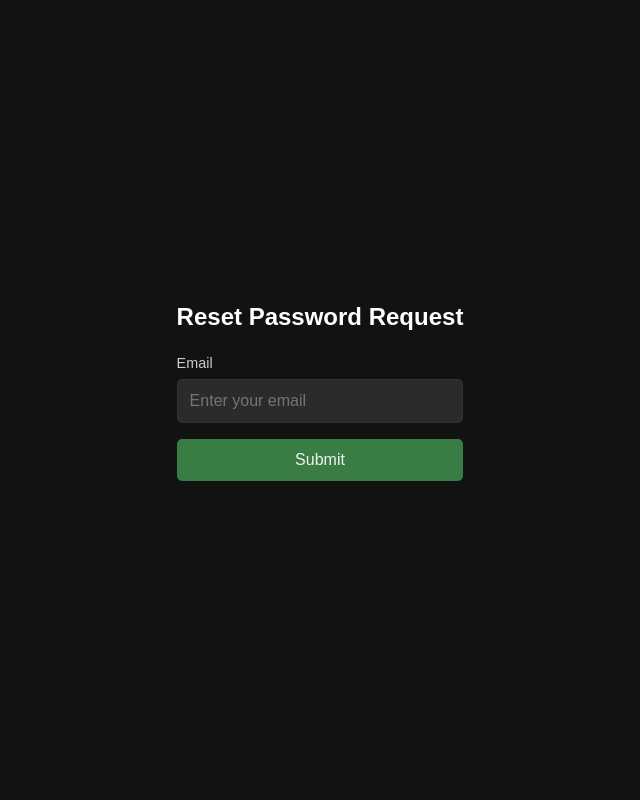
After one commit to Beginner10617/lxndria, a Flask app: page /reset-password in a window 1280 px wide. The commit adds this page. Shown: the whole page, without its empty margins (320-960 px from the left). Run offline with Flask 3, Linux system fonts and the light colour scheme.

Commit message:
forgot-password-added

```diff
--- a/app/forms.py
+++ b/app/forms.py
@@ -14,3 +14,12 @@ class LoginForm(FlaskForm):
     username = StringField('Username', validators=[DataRequired()])
     password = PasswordField('Password', validators=[DataRequired()])
     submit = SubmitField('Login')
+
+class RequestResetForm(FlaskForm):
+    email = StringField('Email', validators=[DataRequired()])
+    submit = SubmitField('Request Password Reset')
+
+class ResetPasswordForm(FlaskForm):
+    password = PasswordField('Password', validators=[DataRequired()])
+    confirm_password = PasswordField('Confirm Password', validators=[DataRequired(), EqualTo('password')])
+    submit = SubmitField('Reset Password')
--- a/app/routes/auth.py
+++ b/app/routes/auth.py
@@ -5,7 +5,7 @@ from flask_mail import Message
 from flask import url_for, flash, redirect, Blueprint, request, render_template
 from app import mail, db, limiter, login_manager
 from app.models import User
-from app.forms import RegistrationForm, LoginForm
+from app.forms import RegistrationForm, LoginForm, ResetPasswordForm, RequestResetForm
 from flask_login import current_user, login_user
 
 auth_bp = Blueprint('auth', __name__)
@@ -20,6 +20,14 @@ def send_verification_email(user):
     msg = Message('Email Verification', sender=os.getenv('EMAIL_ID'), recipients=[user.email])
     msg.body = 'Hi '+user.name+'! To verify your email for '+WEBAPP_NAME+', visit the following link:\n' + verify_url + '\nPlease note that these links will expire in 24 hours.'
     mail.send(msg)
+
+def send_reset_password_email(user):
+    token_for_reset = jwt.encode({'email': user.email, 'exp': datetime.utcnow() + timedelta(hours=24)}, 'secret_key', algorithm='HS256')
+    reset_url = url_for('routes.auth.reset_password', token=token_for_reset, _external=True)
+    msg = Message('Password Reset', sender=os.getenv('EMAIL_ID'), recipients=[user.email])
+    msg.body = 'Hi '+user.name+'! To reset your password for '+WEBAPP_NAME+', visit the following link:\n' + reset_url + '\nPlease note that these links will expire in 24 hours.'
+    mail.send(msg)
+
 
 @auth_bp.route('/verify_email/<token>')
 def verify_email(token):
@@ -40,7 +48,7 @@ def verify_email(token):
         flash('The verification link has expired', 'error')
     except jwt.InvalidTokenError:
         flash('Invalid verification link', 'error')
-    return redirect(url_for('login'))
+    return redirect(url_for('routes.auth.login'))
 
 @auth_bp.route('/register', methods=['GET', 'POST'])
 def register():
@@ -85,7 +93,7 @@ def register():
     return render_template('register.html', form=form)
 
 @auth_bp.route('/login', methods=['GET', 'POST'])
-#@limiter.limit("5 per minute")
+@limiter.limit("5 per minute")
 def login():
     form = LoginForm()
     if form.validate_on_submit():
@@ -101,13 +109,66 @@ def login():
         return redirect(url_for('routes.main.index'))
     return render_template('login.html', form=form)
 
+@auth_bp.route('/forgot-password', methods=['GET', 'POST'])
+def forgot_password():
+    return redirect(url_for('routes.auth.reset_password_request'))
+
+@auth_bp.route('/reset-password', methods=['GET', 'POST'])
+@limiter.limit("5 per minute")
+def reset_password_request():
+    form = RequestResetForm()
+    if form.validate_on_submit():
+        email = form.email.data
+        user = User.query.filter_by(email=email).first()
+        if user:
+            send_reset_password_email(user)
+            flash('Password reset link sent to your email.', 'success')
+        else:
+            flash('No account found with that email.', 'error')
+    return render_template('reset_password_request.html', form=form)
+
+
+@auth_bp.route('/reset-password/<token>', methods=['GET', 'POST'])
+def reset_password(token):
+    try:
+        data = jwt.decode(token, 'secret_key', algorithms=['HS256'])
+        email = data['email']
+        user = User.query.filter_by(email=email).first()
+        if user:
+            form = ResetPasswordForm()
+            if form.validate_on_submit():
+                password = form.password.data
+                confirm_password = form.confirm_password.data
+
+                # Check if password is valid
+                if len(password) < 8:
+                    flash('Password must be at least 8 characters long.', 'error')
+                    return redirect(url_for('routes.auth.register'))
+
+                if password != confirm_password:
+                    flash('Passwords do not match.', 'error')
+                    return redirect(url_for('routes.auth.reset_password_token', token=token))
+                user.set_password(password)
+                db.session.commit()
+                print('Password reset successfully')
+                flash('Password reset successfully.', 'success')
+                return redirect(url_for('routes.auth.login'))
+            return render_template('reset_password.html', form=form, token=token)
+        else:
+            flash('Invalid reset link.', 'error')
+            return redirect(url_for('routes.auth.login'))
+    except jwt.ExpiredSignatureError:
+        flash('The reset link has expired.', 'error')
+    except jwt.InvalidTokenError:
+        flash('Invalid reset link.', 'error')
+
+
 @login_manager.user_loader
 def load_user(user_id):
     return User.query.get(int(user_id))
 
+
 '''
 Actionables
-1. Implement "forgot password" functionality with secure password reset tokens.
-2. Add logout functionality to explicitly terminate sessions.
-3. HTML formatting of the email body.
+1. HTML formatting of the email body.
 '''
--- a/app/templates/login.html
+++ b/app/templates/login.html
@@ -5,6 +5,7 @@
     <title>Login</title>
   </head>
   <body>
+    <!-- Navigation Bar -->
     <div class="login-container">
         <div class="login-box">
           <h2>Login</h2>
@@ -12,11 +13,11 @@
             {{ form.hidden_tag() }}
               <div class="input-group">
                 <label for="username">Username</label>
-                <input type="text" name="username" placeholder="Username" required>
+                {{ form.username(class="form-control", placeholder="Username") }}
               </div>
               <div class="input-group">
                 <label for="password">Password</label>
-                <input type="password" name="password" placeholder="Create your password" required>
+                {{ form.password(class="form-control", placeholder="Enter your password") }}
               </div>
             <button type="submit" class="register-button">Submit</button>
           </form>
--- /dev/null
+++ b/app/templates/reset_password_request.html
@@ -0,0 +1,32 @@
+<!DOCTYPE HTML>
+<html>
+  <head>
+    <link rel="stylesheet" href="{{url_for('static', filename='css/main.css')}}">
+    <title>Reset Password Request</title>
+  </head>
+  <body>
+    <div class="reset-password-request-container">
+        <div class="reset-password-request-box">
+          <h2>Reset Password Request</h2>
+          <form action="{{ url_for('routes.auth.reset_password_request') }}" method="POST">
+            {{ form.hidden_tag() }}
+            <div class="input-group">
+              <label for="email">Email</label>
+              {{ form.email(class="form-control", placeholder="Enter your email") }}
+            </div>
+            <button type="submit" class="register-button">Submit</button>
+          </form>
+          <div class="flash"></div>
+          {% with messages = get_flashed_messages(with_categories=true) %}
+            {% if messages %}
+            <ul>
+            {% for category, message in messages %}
+                <li class="alert {{ category }}">{{ message }}</li>
+            {% endfor %}
+            </ul>
+          {% endif %}
+          {% endwith %}
+          </div>
+        </div>
+    </div>
+  </body>
--- a/run.py
+++ b/run.py
@@ -1,7 +1,6 @@
 from app import create_app
 
 app = create_app()
-app.template_folder = 'templates'
 
 if __name__ == '__main__':
     app.run(debug=True)
```
Also changed, not shown: app/templates/reset_password.html (added, +35 -0 lines).
